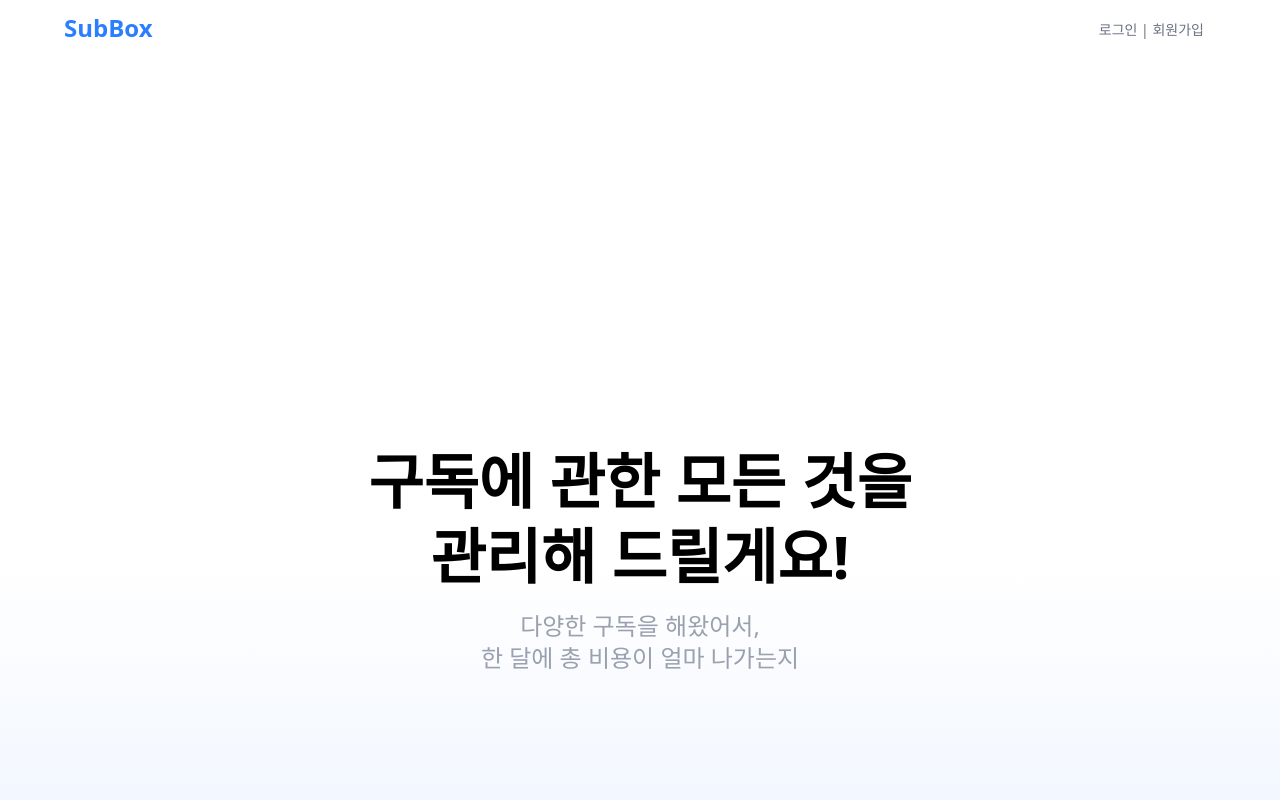
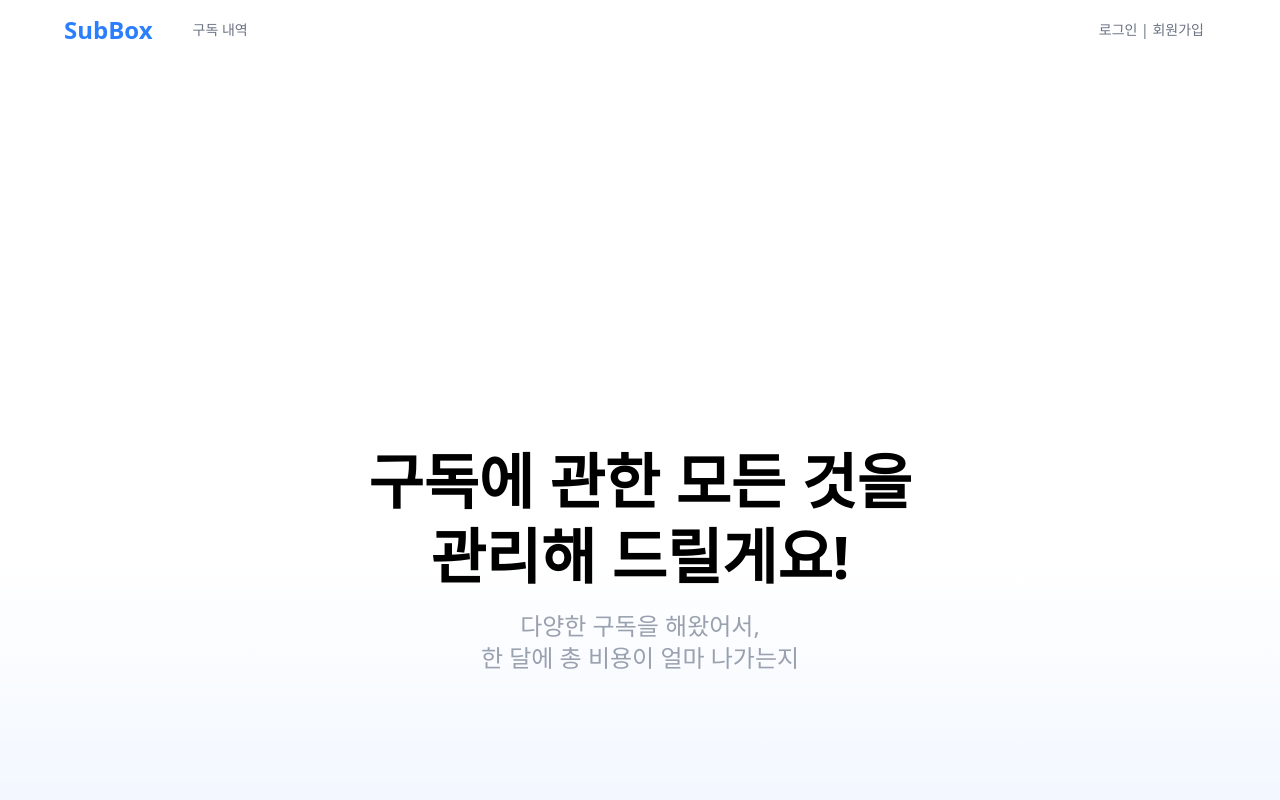
Before and after one commit to kimywann/sub-box, a React (Vite) app: page / in a window 1280 px wide. Shown: the top 800 px of the page. Built offline with nearby package versions, Linux system fonts and the light colour scheme; no server answers.

Commit message:
헤더 바에 구독 내역 메뉴 추가

```diff
--- a/src/components/common/Header.tsx
+++ b/src/components/common/Header.tsx
@@ -20,9 +20,12 @@ const Header = () => {
   return (
     <header className="m-0 w-full p-3">
       <section className="mx-auto flex max-w-6xl justify-between">
-        <div>
+        <div className="flex items-center gap-10">
           <Link to="/">
             <p className="text-2xl font-bold text-blue-500">SubBox</p>
+          </Link>
+          <Link to="/mypage">
+            <p className="cursor-pointer text-sm text-gray-500 hover:text-blue-500">구독 내역</p>
           </Link>
         </div>
         <div>
```
